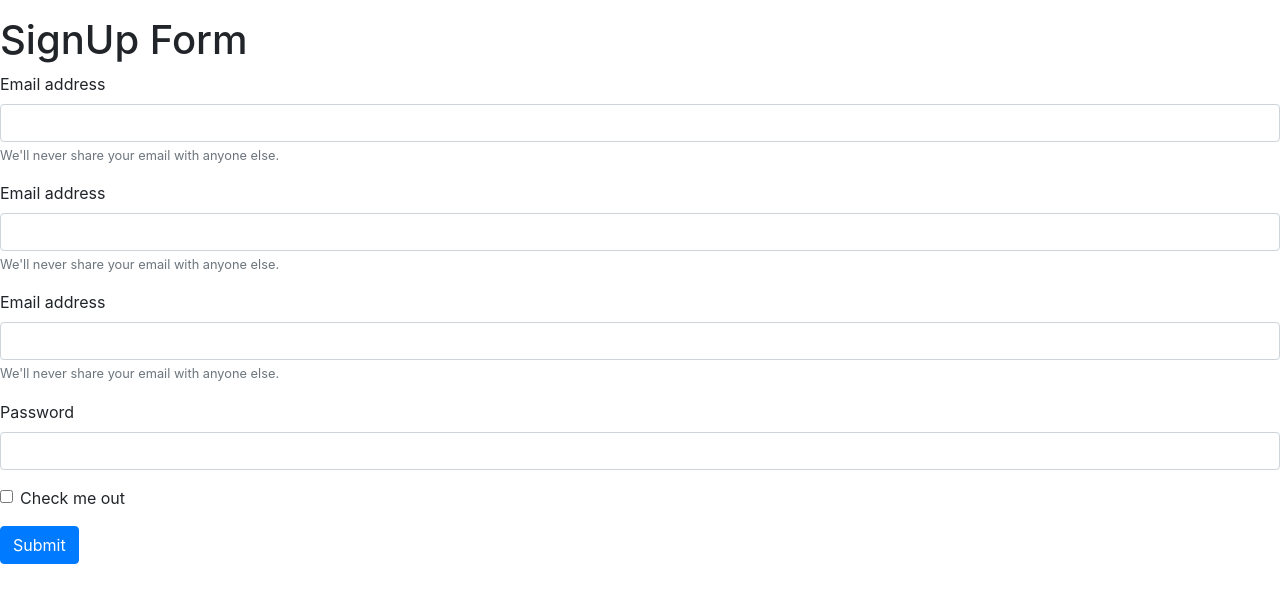
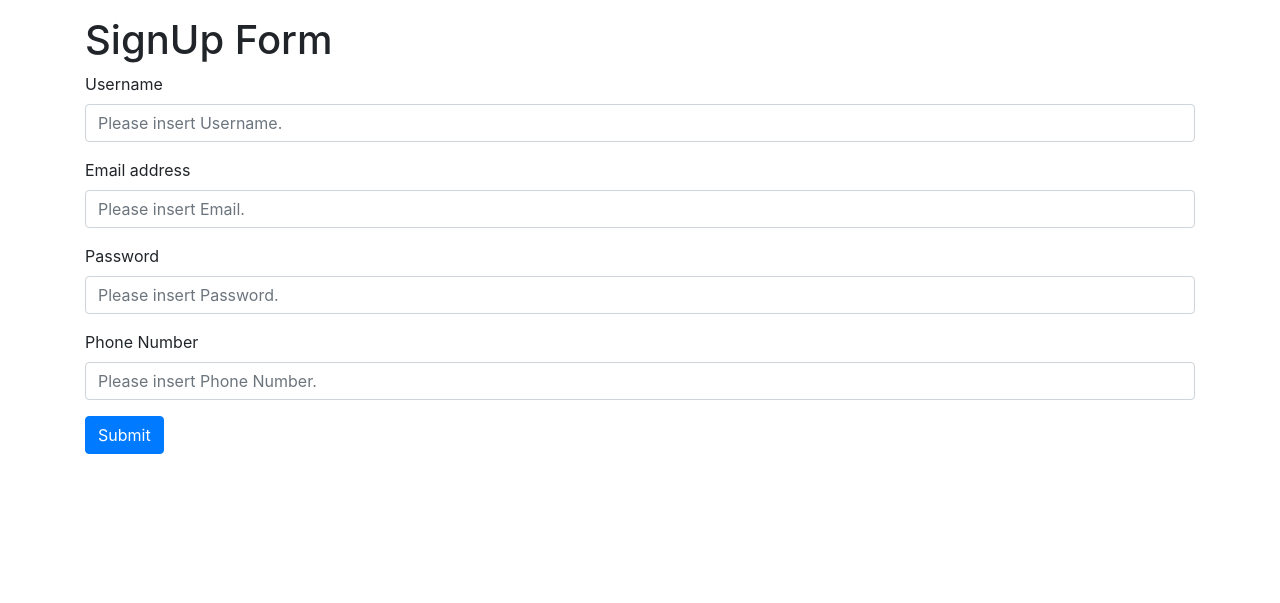
Before and after one commit to softangel0088/Django_Project, a Django app: page /signup/ in a window 1280 px wide. Shown: the part 96-699 px from the top of the page. Run offline with Django 3.2, Linux system fonts and the light colour scheme; some libraries are stand-ins or nearby versions.

Commit message:
signup page
signup page add

```diff
--- a/dashboard/forms.py
+++ b/dashboard/forms.py
@@ -2,7 +2,19 @@ from django import forms
 
 
 class RegistrationForm(forms.Form):
-    username = forms.CharField(max_length=100)
-    password = forms.CharField(max_length=100)
-    email = forms.CharField(max_length=100)
-    phone = forms.CharField(max_length=100)
+    username = forms.CharField(max_length=100, widget=forms.TextInput(attrs={
+        'class': 'form-control',
+        'placeholder': 'Please insert Username.'
+    }))
+    password = forms.CharField(max_length=100, widget=forms.PasswordInput(attrs={
+        'class': 'form-control',
+        'placeholder': 'Please insert Password.'
+    }))
+    email = forms.CharField(max_length=100, widget=forms.EmailInput(attrs={
+        'class': 'form-control',
+        'placeholder': 'Please insert Email.'
+    }))
+    phone = forms.CharField(max_length=100, widget=forms.NumberInput(attrs={
+        'class': 'form-control',
+        'placeholder': 'Please insert Phone Number.'
+    }))
--- a/dashboard/views.py
+++ b/dashboard/views.py
@@ -1,4 +1,5 @@
 from django.shortcuts import render, redirect
+from django.contrib import messages
 from .models import News
 from .forms import RegistrationForm
 from .models import RegistrationData
@@ -42,5 +43,7 @@ def addUser(request):
                                       email=form.cleaned_data['email'],
                                       phone=form.cleaned_data['phone'])
         myregister.save()
+        messages.add_message(request, messages.SUCCESS,
+                             "You have signup successfully!")
 
-    return redirect('home')
+    return redirect('signup')
--- a/templates/base.html
+++ b/templates/base.html
@@ -13,9 +13,9 @@
 </head>
 
 <body>
-
-    {% block body %} {% endblock %}
-
+    <div class="container">
+        {% block body %} {% endblock %}
+    </div>
 </body>
 
 </html>
--- a/templates/signup.html
+++ b/templates/signup.html
@@ -10,28 +10,22 @@
     {% csrf_token %}
 
     <div class="form-group">
-        <label for="exampleInputEmail1">Email address</label>
-        <input type="text" class="form-control" id="exampleInputEmail1" aria-describedby="emailHelp">
-        <small id="emailHelp" class="form-text text-muted">We'll never share your email with anyone else.</small>
+        <label>Username</label>
+        {{ form.username }}
     </div>
     <div class="form-group">
-        <label for="exampleInputEmail1">Email address</label>
-        <input type="email" class="form-control" id="exampleInputEmail1" aria-describedby="emailHelp">
-        <small id="emailHelp" class="form-text text-muted">We'll never share your email with anyone else.</small>
+        <label>Email address</label>
+        {{ form.email }}
     </div>
     <div class="form-group">
-        <label for="exampleInputEmail1">Email address</label>
-        <input type="email" class="form-control" id="exampleInputEmail1" aria-describedby="emailHelp">
-        <small id="emailHelp" class="form-text text-muted">We'll never share your email with anyone else.</small>
+        <label>Password</label>
+        {{ form.password }}
     </div>
     <div class="form-group">
-        <label for="exampleInputPassword1">Password</label>
-        <input type="password" class="form-control" id="exampleInputPassword1">
+        <label>Phone Number</label>
+        {{ form.phone }}
     </div>
-    <div class="form-group form-check">
-        <input type="checkbox" class="form-check-input" id="exampleCheck1">
-        <label class="form-check-label" for="exampleCheck1">Check me out</label>
-    </div>
+
     <button type="submit" class="btn btn-primary">Submit</button>
 </form>
 
```
